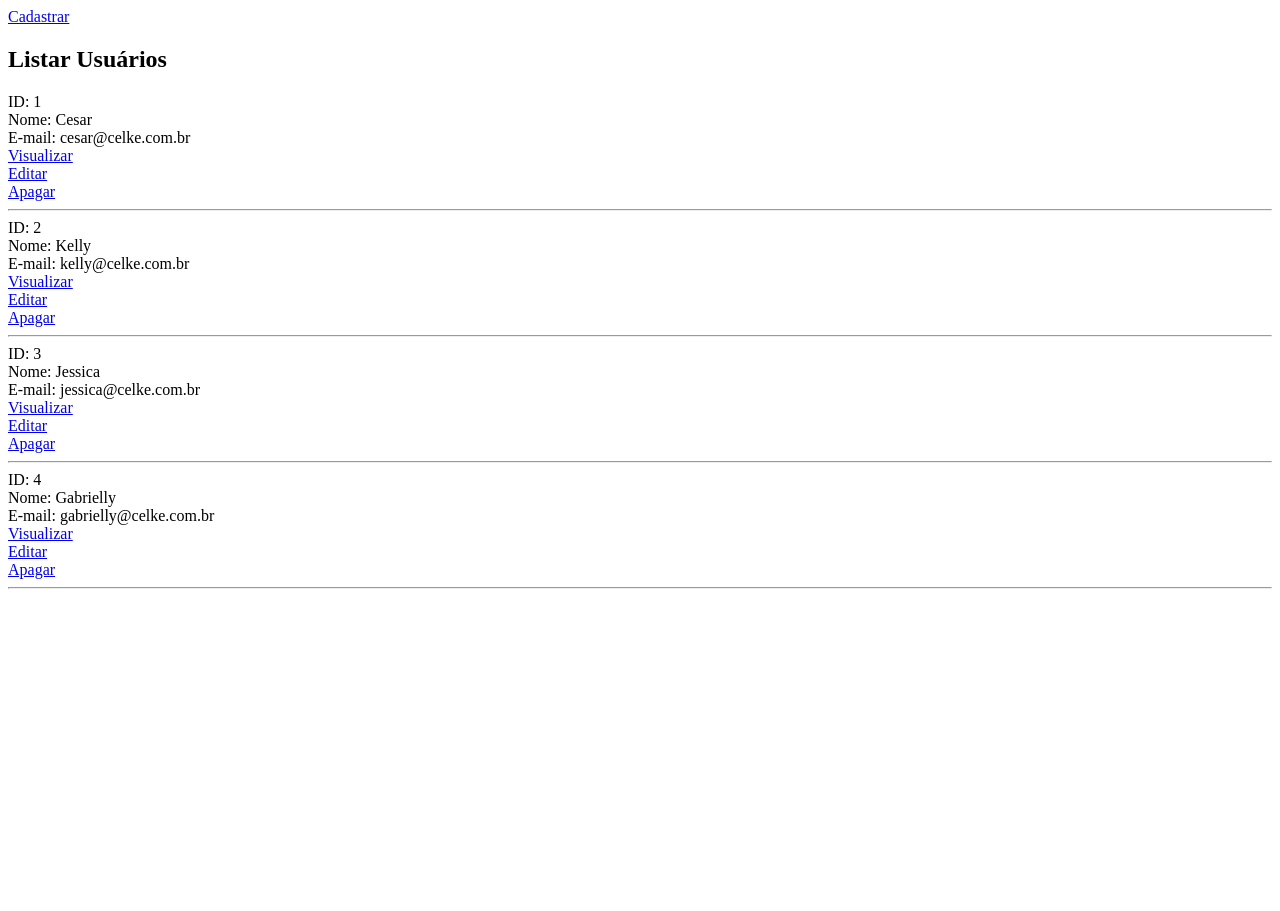
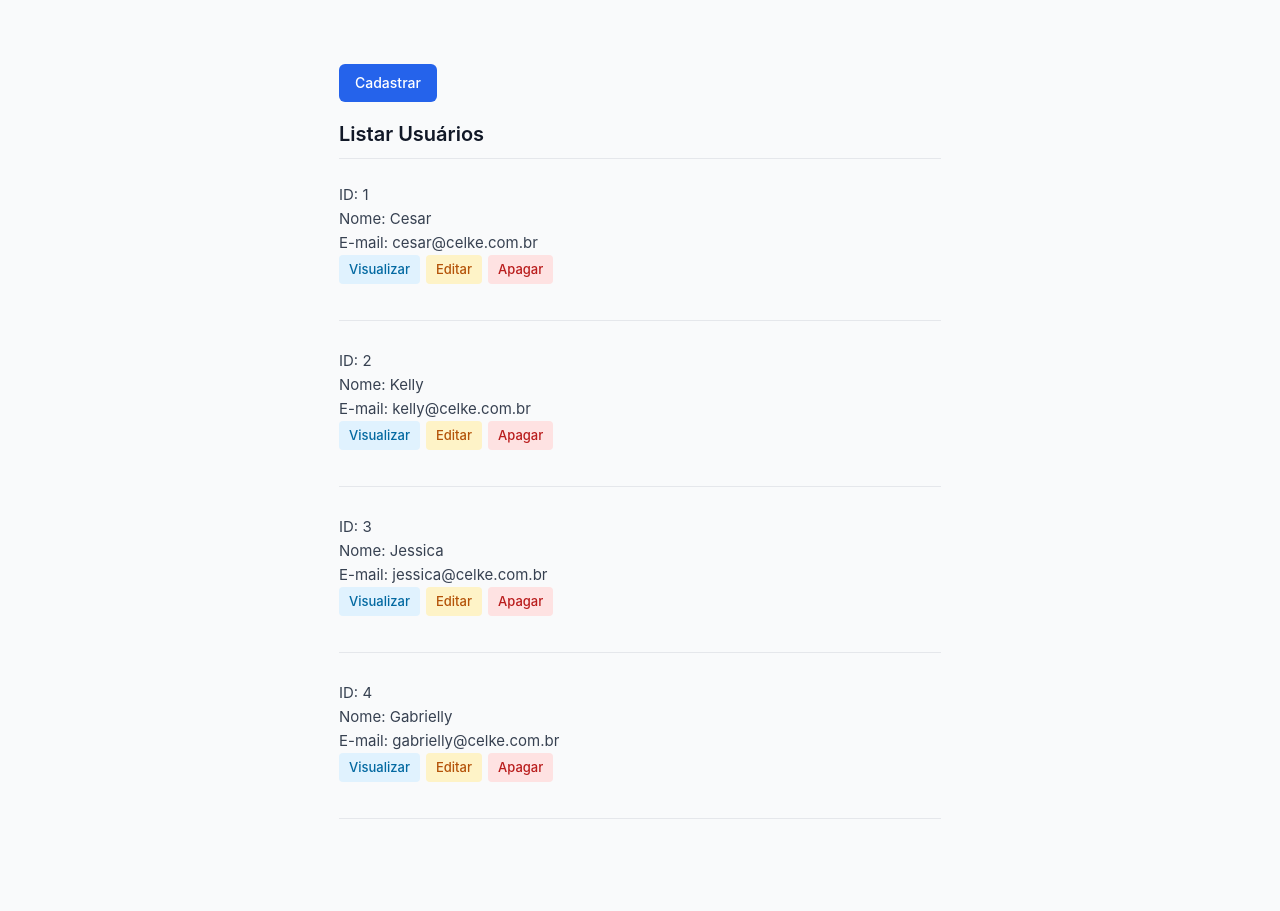
Before and after one commit to GVScode/FullstackPHP, a PHP site: page /index.php in a window 1280 px wide. Before the commit the page ends 589 px from the top, so only its background shows below. Run offline with PHP 8.4, Linux system fonts and the light colour scheme; data comes from the database, SQL or seed files in the repository.

Commit message:
conclusão crud e inclusão de css

```diff
--- a/create.php
+++ b/create.php
@@ -12,6 +12,7 @@ require_once('./connection.php');
 <head>
     <meta charset="UTF-8">
     <meta name="viewport" content="width=device-width, initial-scale=1.0">
+    <link rel="stylesheet" href="style.css">
     <title>Celke</title>
 </head>
 
--- a/index.php
+++ b/index.php
@@ -14,6 +14,7 @@ require_once('./connection.php');
     <meta charset="UTF-8">
     <meta name="viewport" content="width=device-width, initial-scale=1.0">
     <title>Celke</title>
+    <link rel="stylesheet" href="style.css">
 </head>
 
 <body>
--- /dev/null
+++ b/style.css
@@ -0,0 +1,156 @@
+/* ============================================
+   CONFIGURAÇÕES GERAIS E LIMPEZA
+   ============================================ */
+* {
+    margin: 0;
+    padding: 0;
+    box-sizing: border-box;
+    font-family: -apple-system, BlinkMacSystemFont, "Segoe UI", Roboto, Arial, sans-serif;
+}
+
+body {
+    background-color: #f9fafb; /* Fundo cinza muito claro e limpo */
+    color: #374151;            /* Texto cinza escuro (mais suave que preto) */
+    max-width: 650px;          /* Largura controlada para não esticar na tela */
+    margin: 40px auto;         /* Centraliza na tela */
+    padding: 24px;
+    line-height: 1.6;          /* Espaçamento confortável entre linhas */
+    font-size: 15px;
+}
+
+/* ============================================
+   BOTÃO "CADASTRAR" (Primeiro link da página)
+   ============================================ */
+body > a:first-child {
+    display: inline-block;
+    background-color: #2563eb; /* Azul sólido e simples */
+    color: white;
+    text-decoration: none;
+    padding: 8px 16px;
+    border-radius: 6px;
+    font-weight: 500;
+    font-size: 14px;
+    margin-bottom: 16px;
+    transition: background-color 0.2s;
+}
+
+body > a:first-child:hover {
+    background-color: #1d4ed8;
+}
+
+/* Esconde o <br> que o PHP coloca depois do Cadastrar */
+body > a:first-child + br {
+    display: none;
+}
+
+/* ============================================
+   TÍTULO
+   ============================================ */
+h2 {
+    font-size: 20px;
+    font-weight: 600;
+    color: #111827;
+    margin-bottom: 24px;
+    padding-bottom: 8px;
+    border-bottom: 1px solid #e5e7eb; /* Linha divisória sutil */
+}
+
+/* ============================================
+   BOTÕES DE AÇÃO (Visualizar, Editar, Apagar)
+   Identificados pelo nome do arquivo no link
+   ============================================ */
+a[href*="view.php"],
+a[href*="update.php"],
+a[href*="delete.php"] {
+    display: inline-block;
+    text-decoration: none;
+    font-size: 13px;
+    font-weight: 500;
+    padding: 4px 10px;
+    border-radius: 4px;
+    margin-right: 6px;
+    margin-bottom: 8px;
+    transition: background-color 0.2s;
+}
+
+/* Cor suave para Visualizar (Azul claro) */
+a[href*="view.php"] {
+    color: #0369a1;
+    background-color: #e0f2fe;
+}
+a[href*="view.php"]:hover { background-color: #bae6fd; }
+
+/* Cor suave para Editar (Amarelo claro) */
+a[href*="update.php"] {
+    color: #b45309;
+    background-color: #fef3c7;
+}
+a[href*="update.php"]:hover { background-color: #fde68a; }
+
+/* Cor suave para Apagar (Vermelho claro) */
+a[href*="delete.php"] {
+    color: #b91c1c;
+    background-color: #fee2e2;
+}
+a[href*="delete.php"]:hover { background-color: #fecaca; }
+
+/* Esconde os <br> entre os botões de ação para ficarem lado a lado */
+a[href*="view.php"] + br,
+a[href*="update.php"] + br,
+a[href*="delete.php"] + br {
+    display: none;
+}
+
+/* ============================================
+   DIVISÓRIA ENTRE OS USUÁRIOS (<hr>)
+   ============================================ */
+hr {
+    border: 0;
+    height: 1px;
+    background-color: #e5e7eb;
+    margin: 28px 0;
+}
+
+/* ============================================
+   MENSAGENS DE SESSÃO (Sucesso/Erro)
+   Funciona mesmo se o PHP imprimir apenas texto ou uma div
+   ============================================ */
+body > div,
+body > p {
+    background-color: #dcfce7; /* Fundo verde claro */
+    color: #166534;            /* Texto verde escuro */
+    padding: 10px 14px;
+    border-radius: 6px;
+    margin-bottom: 20px;
+    font-size: 14px;
+    border: 1px solid #bbf7d0;
+}
+
+/* Se a mensagem for de erro (contendo a palavra 'erro' ou 'falha' no texto) */
+body > div:has-text("erro"),
+body > p:has-text("erro") {
+    background-color: #fee2e2;
+    color: #991b1b;
+    border-color: #fecaca;
+}
+
+/* ============================================
+   CELULAR (Responsividade básica)
+   ============================================ */
+@media (max-width: 500px) {
+    body {
+        margin: 16px;
+        padding: 16px;
+    }
+
+    /* No celular, os botões de ação ocupam a largura total para facilitar o toque */
+    a[href*="view.php"],
+    a[href*="update.php"],
+    a[href*="delete.php"] {
+        display: block;
+        width: 100%;
+        text-align: center;
+        margin: 4px 0;
+        padding: 8px;
+    }
+}
--- a/update.php
+++ b/update.php
@@ -17,6 +17,7 @@ $id = filter_input(INPUT_GET, 'id', FILTER_SANITIZE_NUMBER_INT);
 <head>
     <meta charset="UTF-8">
     <meta name="viewport" content="width=device-width, initial-scale=1.0">
+    <link rel="stylesheet" href="style.css">
     <title>Celke</title>
 </head>
 
--- a/view.php
+++ b/view.php
@@ -19,6 +19,7 @@ $id = filter_input(INPUT_GET, 'id', FILTER_SANITIZE_NUMBER_INT);
     <meta charset="UTF-8">
     <meta name="viewport" content="width=device-width, initial-scale=1.0">
     <title>Celke</title>
+    <link rel="stylesheet" href="style.css">
 </head>
 
 <body>
```
Also changed, not shown: delete.php (+7 -0 lines).
